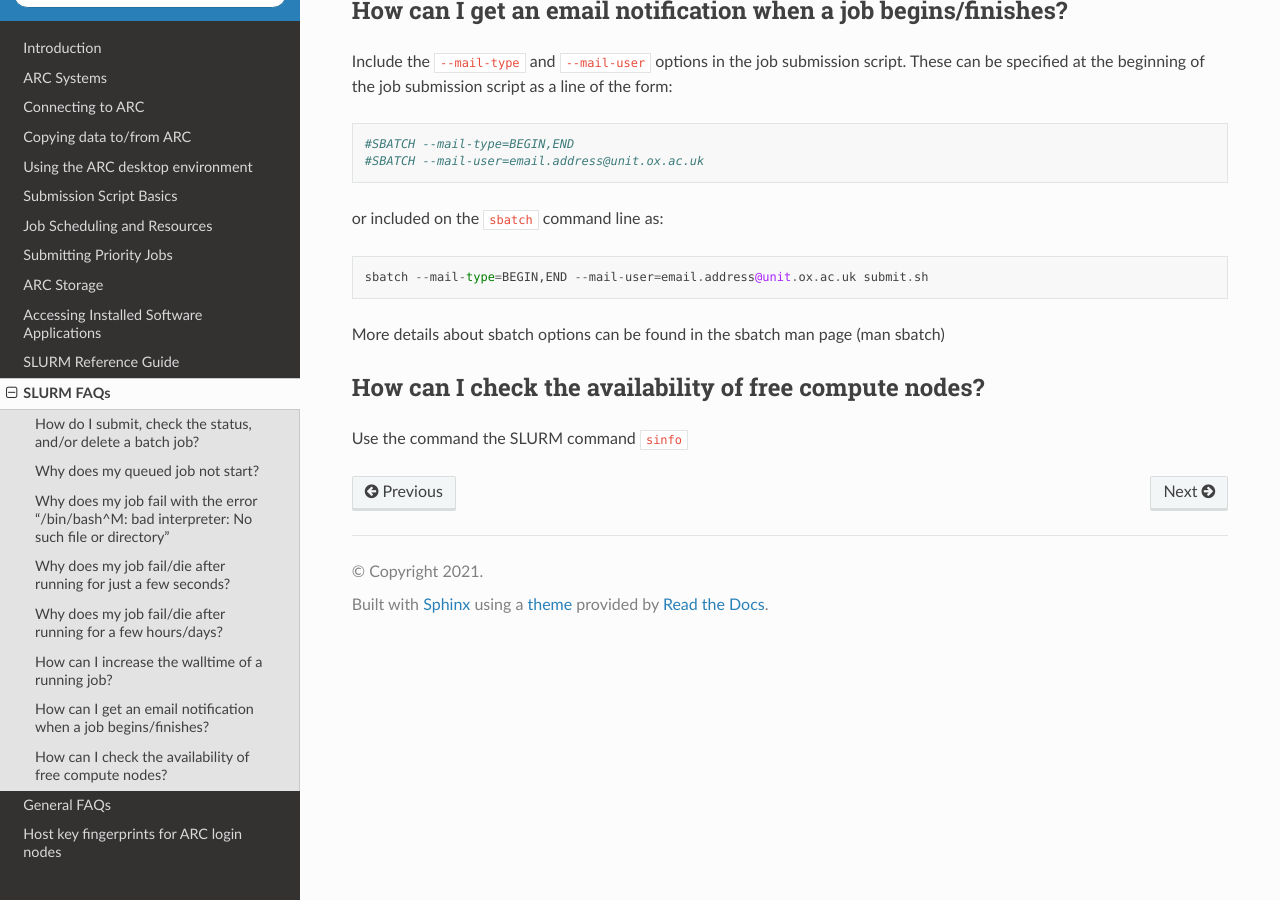
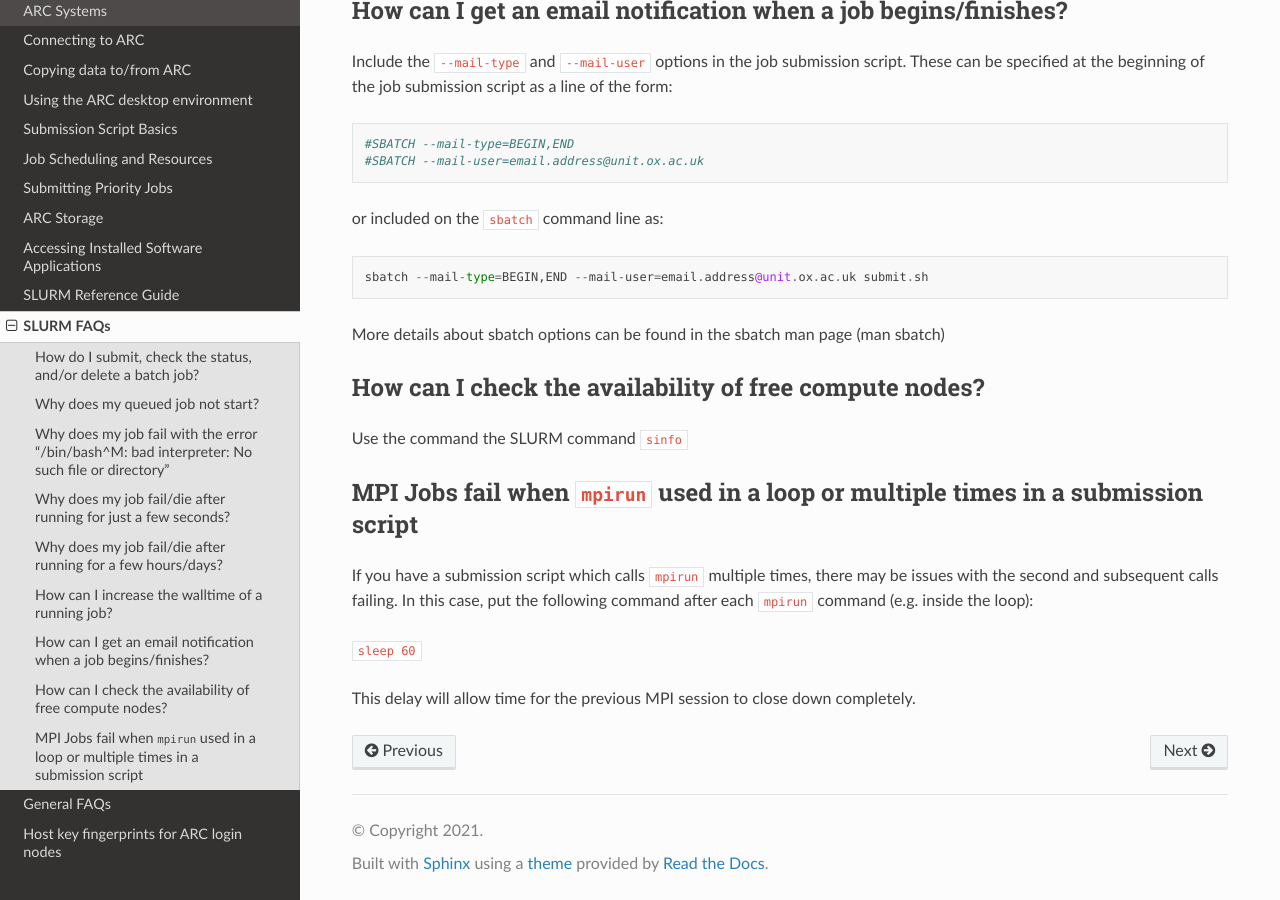
Before and after one commit to tina-friedrich/arc-user-guide, a Sphinx documentation site: the page built from docs/source/slurm-faq.rst, in a window 1280 px wide and 900 px high, scrolled down 3400 px. Built offline with Sphinx 7.4.7 and the Read the Docs theme 2.0.0, drawn with Linux system fonts in a browser that asks for light colours.

Commit message:
Update slurm-faq.rst

```diff
--- a/docs/source/slurm-faq.rst
+++ b/docs/source/slurm-faq.rst
@@ -148,3 +148,12 @@ How can I check the availability of free compute nodes?
 -------------------------------------------------------
 
 Use the command the SLURM command ``sinfo``
+
+MPI Jobs fail when ``mpirun`` used in a loop or multiple times in a submission script
+-------------------------------------------------------------------------------------
+
+If you have a submission script which calls ``mpirun`` multiple times, there may be issues with the second and subsequent calls failing. In this case, put the following command after each ``mpirun`` command (e.g. inside the loop):
+
+``sleep 60``
+
+This delay will allow time for the previous MPI session to close down completely.
```
